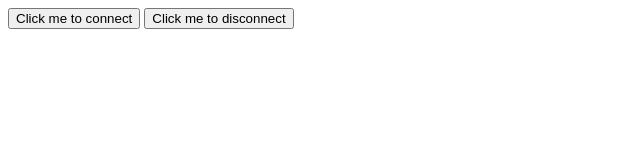
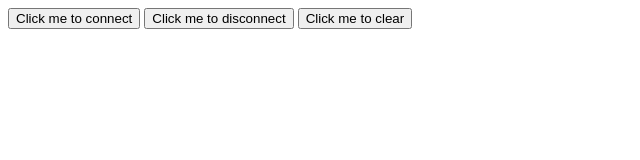
Before and after one commit to hariship/psyber, a website: page index.html in a window 1280 px wide. Shown: the whole page, without its empty margins (0-640 px from the left). Drawn offline with nearby package versions, Linux system fonts and the light colour scheme.

Commit message:
added functionality to clear

```diff
--- a/index.html
+++ b/index.html
@@ -3,6 +3,10 @@
 <script src="http://ajax.googleapis.com/ajax/libs/jquery/1.5.1/jquery.min.js"></script>
 <script src="https://cdnjs.cloudflare.com/ajax/libs/socket.io/4.0.0/socket.io.js"></script>
 <script>
+
+function clearMe(){
+    $('ol').empty()
+}
 
 function disconnect(){
     var socket = io.connect('http://localhost:5000', {
@@ -48,6 +52,7 @@ function receiveData()
     <div id="log">
         <button onclick="receiveData()">Click me to connect</button>
         <button onclick="disconnect()">Click me to disconnect</button>
+        <button onclick="clearMe()">Click me to clear</button>
         <ol></ol>
     </div>
 </body>
```
